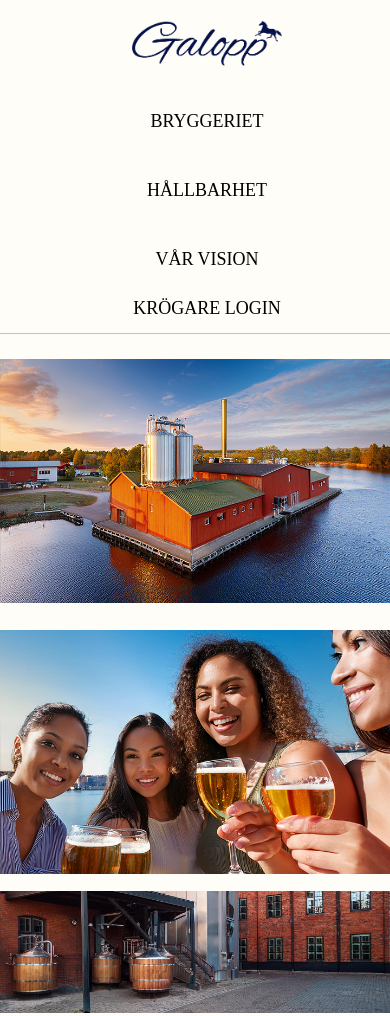
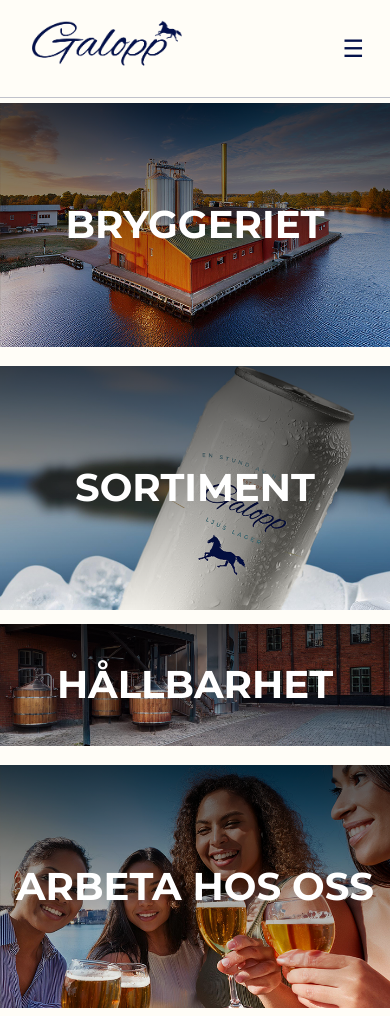
Before and after one commit to linusansas/Galopp-grund, a plain HTML site: page index.html in a window 390 px wide. Shown: the top 1016 px of the page. Drawn offline with Linux system fonts and the light colour scheme.

Commit message:
Grunden klar

```diff
--- a/index.html
+++ b/index.html
@@ -3,36 +3,85 @@
     <head>
         <meta charset="UTF-8" />
         <meta name="viewport" content="width=device-width, initial-scale=1.0" />
+        <link rel="preconnect" href="https://fonts.googleapis.com" />
+        <link rel="preconnect" href="https://fonts.gstatic.com" crossorigin />
+        <link href="https://fonts.googleapis.com/css2?family=Montserrat:wght@100..900&display=swap" rel="stylesheet" />
         <link rel="stylesheet" href="style.css" />
         <title>Document</title>
     </head>
     <body>
         <header class="header">
-            <div class="header-cont">
-                <a href="#default"><img src="img/Galopp-small.png" style="width: 150px;"></a>
-                <div class="menu">
-                    <a class="active" href="#Bryggeriet">BRYGGERIET</a>
-                    <a href="#contact">HÅLLBARHET</a>
-                    <a href="#about">VÅR VISION</a>
-                </div>
-                <div class="header-right">
-                    <a href="#handlare">KRÖGARE LOGIN</a>
-                </div>
+            <div class="header-container">
+                <a href="index.html"><img src="img/Galopp-small.png" style="width: 150px" alt="Logo" /></a>
+                <nav class="menu">
+                    <a class="active" href="bryggeriet.html">BRYGGERIET</a>
+                    <a href="sortiment.html">SORTIMENT</a>
+                    <a href="kontakt.html">KONTAKT</a>
+                    <a class="header-right" href="#handlare">KRÖGARE LOGIN</a>
+                </nav>
+                <button class="menu-toggle" aria-label="Open menu">&#9776;</button>
+            </div>
+            <div class="dropdown-menu">
+                <a class="active" href="bryggeriet.html">BRYGGERIET</a>
+                <a href="sortiment.html">SORTIMENT</a>
+                <a href="kontakt.html">KONTAKT</a>
+                <a href="#handlare">KRÖGARE LOGIN</a>
             </div>
         </header>
         <main class="main">
             <div class="flex-container fill">
-                <div><img src="img/bryggeriet1.png" alt="" /></div>
-                <div><img src="img/skratt.png" alt="" /></div>
+                <div class="image-container">
+                    <a href="bryggeriet.html">
+                        <img src="img/bryggeriet1.png" alt="Bryggeriet" />
+                        <div class="overlay">
+                            <h2>BRYGGERIET</h2>
+                        </div>
+                    </a>
+                </div>
+                <div class="image-container">
+                    <a href="sortiment.html">
+                        <img src="img/burk.png" alt="Burk" />
+                        <div class="overlay">
+                            <h2>SORTIMENT</h2>
+                        </div>
+                    </a>
+                </div>
             </div>
             <div class="flex-container fill">
-                <div><img src="img/hållbarhet.png" alt="" /></div>
+                <div class="image-container">
+                    <a href="hållbarhet.html">
+                        <img src="img/hållbarhet.png" alt="Hållbarhet" />
+                        <div class="overlay">
+                            <h2>HÅLLBARHET</h2>
+                        </div>
+                    </a>
+                </div>
             </div>
             <div class="flex-container fill">
-                <div><img src="img/bryggeriet1.png" alt="" /></div>
-                <div><img src="img/bryggeriet1.png" alt="" /></div>
-                <div><img src="img/bryggeriet1.png" alt="" /></div>
+                <div class="flex-container fill">
+                    <div class="image-container">
+                        <a href="karriär.html">
+                            <img src="img/skratt.png" alt="Bryggeriet" />
+                            <div class="overlay">
+                                <h2>ARBETA HOS OSS</h2>
+                            </div>
+                        </a>
+                    </div>
+                    <div class="image-container">
+                        <a href="kontakt.html">
+                            <img src="img/kontakt.png" alt="Burk" />
+                            <div class="overlay">
+                                <h2>KONTAKT</h2>
+                            </div>
+                        </a>
+                    </div>
+                </div>
             </div>
         </main>
+        <script>
+            document.querySelector(".menu-toggle").addEventListener("click", function () {
+                document.querySelector(".dropdown-menu").classList.toggle("show");
+            });
+        </script>
     </body>
 </html>
--- a/style.css
+++ b/style.css
@@ -1,24 +1,28 @@
 body,
 html {
     margin: 0;
+    padding: 0; /* Lägg till detta för att undvika margin/padding problem */
     background-color: #fffdf7;
+    font-family: "Montserrat", sans-serif;
+    height: 100%; /* Lägg till detta för att säkerställa att body och html sträcker sig över hela skärmen */
 }
 
-.logo {
-    position: relative;
-    float: left;
-}
+/*---------- Header ----------*/
 
 .header {
+    font-family: "Montserrat", sans-serif;
+    font-weight: 500;
     display: flex;
     flex-direction: row;
     justify-content: center;
     align-items: center;
     background-color: #fffdf7;
     border-bottom: 1px solid rgba(4, 17, 74, 0.25);
+    color: #04114a;
+    position: relative;
 }
 
-.header-cont {
+.header-container {
     margin-left: 20px;
     margin-right: 20px;
     width: 100%;
@@ -30,55 +34,107 @@
 }
 
 .header a {
-    color: black;
+    color: #04114a;
     text-align: center;
     padding: 12px;
     text-decoration: none;
     font-size: 18px;
     line-height: 25px;
-    border-radius: 4px;
 }
 
 .menu {
     display: flex;
-    gap: 20px;
+    gap: 15px;
+}
+
+.menu a {
+    transition: text-shadow 0.2s ease;
 }
 
 .menu a:hover {
-    background-color: #ddd;
-    color: black;
+    text-shadow: 2px 2px 5px rgba(116, 82, 194, 0.293);
+    color: #04114a;
 }
 
 .header-right {
-    float: right;
+    display: inline;
 }
 
-@media screen and (max-width: 640px) {
-    .header-cont {
-        flex-direction: column;
-        align-items: flex-start;
+/* Dropdown menu styles */
+.menu-toggle {
+    display: none;
+    background: none;
+    border: none;
+    font-size: 24px;
+    color: #04114a;
+    cursor: pointer;
+}
+
+/* Dropdown menu */
+.dropdown-menu {
+    display: none;
+    position: absolute;
+    top: 100%;
+    left: 0;
+    right: 0;
+    background-color: #fffdf7;
+    border-top: 1px solid rgba(4, 17, 74, 0.25);
+    box-shadow: 0 8px 16px rgba(0, 0, 0, 0.2);
+    z-index: 10;
+    width: 100%;
+    text-align: center;
+}
+
+.dropdown-menu a {
+    display: block;
+    padding: 12px;
+    color: #04114a;
+    text-decoration: none;
+}
+
+.dropdown-menu a:hover {
+    background-color: rgba(0, 0, 0, 0.1);
+}
+
+.dropdown-menu.show {
+    display: block;
+}
+
+@media screen and (max-width: 845px) {
+    .header-container {
+        flex-direction: row;
+        align-items: center;
+        justify-content: space-between;
     }
 
     .menu {
-        flex-direction: column;
-        align-items: flex-start;
-        width: 100%;
-    }
-
-    .header a {
-        display: block;
-        width: 100%;
+        display: none;
     }
 
     .header-right {
-        float: none;
+        display: none;
+    }
+
+    .menu-toggle {
+        display: block;
+    }
+
+    .dropdown-menu {
         width: 100%;
-        text-align: right;
+        left: 0;
+        right: 0;
     }
 }
 
+/*---------- Main ----------*/
+
+h2 {
+    font-size: 29pt;
+    margin: 10px;
+}
+
 .main {
-    margin: 20px auto;
+    margin: 0 auto; /* Centrerar blocket horisontellt */
     max-width: 1440px;
     display: flex;
     flex-direction: column;
@@ -90,17 +146,16 @@
     display: flex;
     flex-wrap: wrap;
     justify-content: center;
-    gap: 10px;
+    gap: 5px;
+    flex: 1;
+    min-width: 250px;
 }
 
 .flex-container > div {
     flex: 1;
     min-width: 250px;
-    font-size: 30px;
-}
-
-.fill {
-    width: 100%;
+    position: relative;
+    margin: 0;
 }
 
 .fill img {
@@ -108,7 +163,31 @@
     height: auto;
 }
 
-@media (max-width: 640px) {
+.image-container {
+    position: relative;
+    overflow: hidden;
+}
+
+.overlay {
+    position: absolute;
+    top: 0;
+    left: 0;
+    right: 0;
+    bottom: 5px;
+    background: linear-gradient(rgba(0, 0, 0, 0.7), rgba(0, 0, 0, 0));
+    color: white;
+    display: flex;
+    justify-content: center;
+    align-items: center;
+    text-align: center;
+    transition: background 1s ease;
+}
+
+.overlay:hover {
+    background: linear-gradient(rgba(0, 0, 0, 0.9), rgba(0, 0, 0, 0.3));
+}
+
+@media (max-width: 845px) {
     .flex-container {
         flex-direction: column;
         align-items: center;
```
Also changed, not shown: bryggeriet.html (added, +33 -0 lines), hållbarhet.html (added, +33 -0 lines), karriär.html (added, +33 -0 lines), kontakt.html (added, +33 -0 lines), sortiment.html (added, +33 -0 lines), img/burk.png (added), img/kontakt.png (added).
